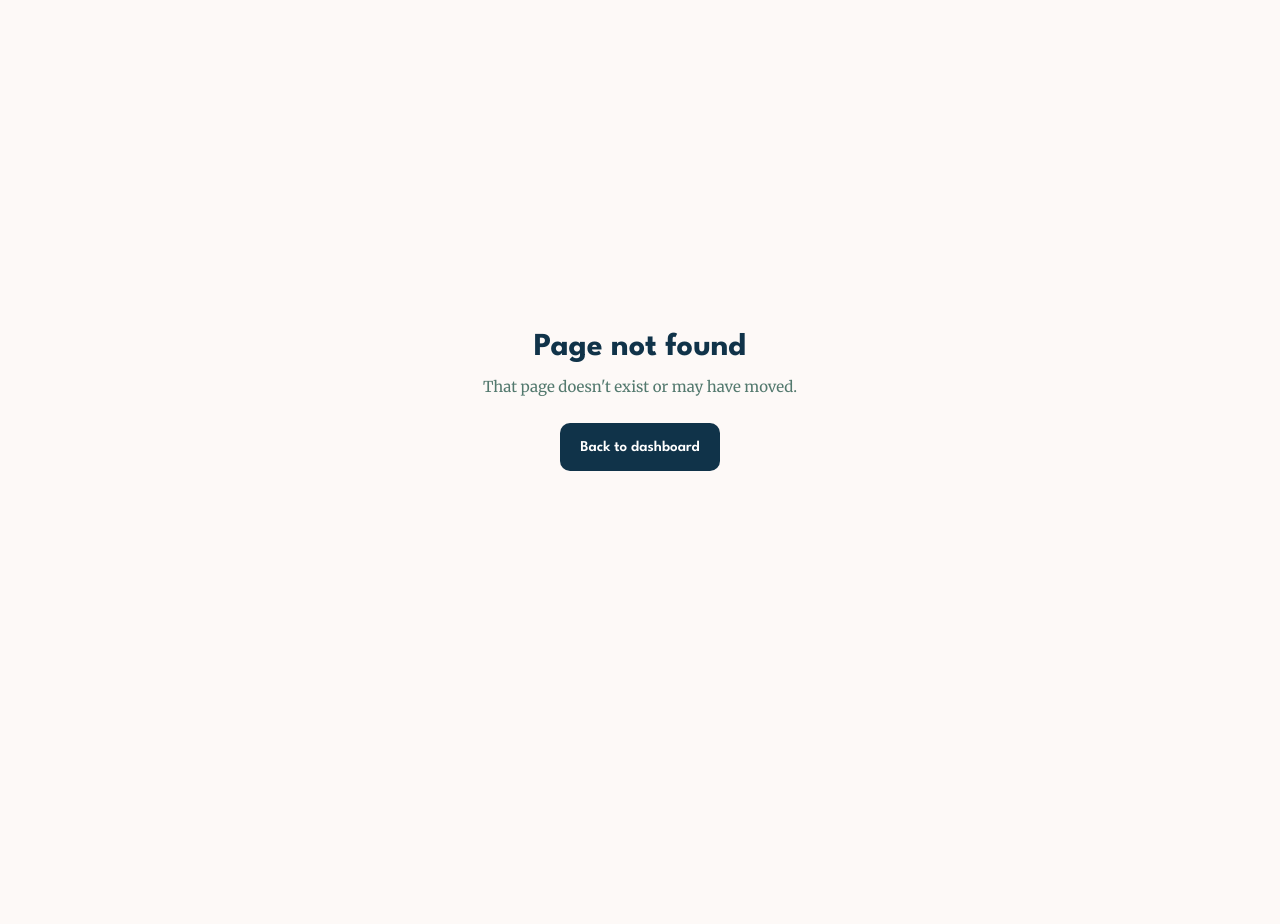
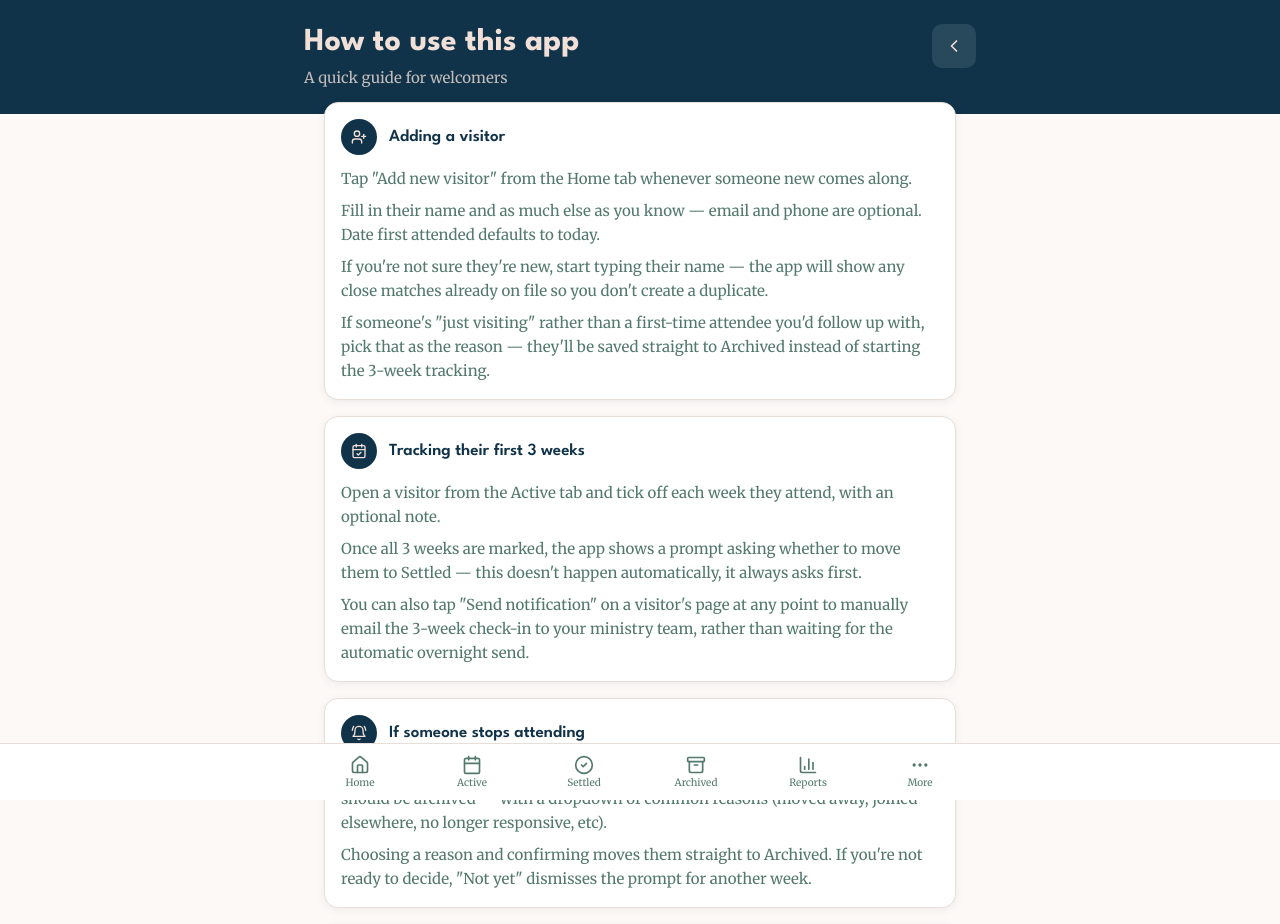
Before and after one commit to jemmataylor3-au/cpc-welcoming, a Next.js app: page /help in a window 1280 px wide. Before the commit this address had no page. Shown: the top 924 px of the page. Before the commit the page ends 800 px from the top, so only its background shows below. Built offline with nearby package versions, Linux system fonts and the light colour scheme; no server answers.

Commit message:
Add in-app how-to-use guide

```diff
--- /dev/null
+++ b/app/(app)/help/page.tsx
@@ -0,0 +1,111 @@
+"use client";
+
+import Link from "next/link";
+import { PageHeader } from "@/components/PageHeader";
+import { ChevronLeft, UserPlus, CalendarCheck, BellRing, Archive, ShieldCheck, FileText } from "lucide-react";
+
+interface Section {
+  icon: typeof UserPlus;
+  title: string;
+  body: string[];
+}
+
+const SECTIONS: Section[] = [
+  {
+    icon: UserPlus,
+    title: "Adding a visitor",
+    body: [
+      "Tap \"Add new visitor\" from the Home tab whenever someone new comes along.",
+      "Fill in their name and as much else as you know — email and phone are optional. Date first attended defaults to today.",
+      "If you're not sure they're new, start typing their name — the app will show any close matches already on file so you don't create a duplicate.",
+      "If someone's \"just visiting\" rather than a first-time attendee you'd follow up with, pick that as the reason — they'll be saved straight to Archived instead of starting the 3-week tracking.",
+    ],
+  },
+  {
+    icon: CalendarCheck,
+    title: "Tracking their first 3 weeks",
+    body: [
+      "Open a visitor from the Active tab and tick off each week they attend, with an optional note.",
+      "Once all 3 weeks are marked, the app shows a prompt asking whether to move them to Settled — this doesn't happen automatically, it always asks first.",
+      "You can also tap \"Send notification\" on a visitor's page at any point to manually email the 3-week check-in to your ministry team, rather than waiting for the automatic overnight send.",
+    ],
+  },
+  {
+    icon: BellRing,
+    title: "If someone stops attending",
+    body: [
+      "If an Active visitor hasn't attended in a while, their page shows a card asking if they should be archived — with a dropdown of common reasons (moved away, joined elsewhere, no longer responsive, etc).",
+      "Choosing a reason and confirming moves them straight to Archived. If you're not ready to decide, \"Not yet\" dismisses the prompt for another week.",
+    ],
+  },
+  {
+    icon: FileText,
+    title: "New submissions",
+    body: [
+      "Visitors can also register themselves via a public form (useful for a QR code at the welcome desk).",
+      "These land in More → New submissions as \"pending\" until a welcomer reviews and confirms the details, at which point they become a normal tracked visitor.",
+    ],
+  },
+  {
+    icon: Archive,
+    title: "Active, Settled and Archived",
+    body: [
+      "Active: still in their first 3 weeks of being tracked.",
+      "Settled: completed the 3-week journey and confirmed as connected.",
+      "Archived: no longer being tracked, with a reason recorded — moved away, joined another church, etc.",
+      "You can filter the Home tab's summary by service (Swansea / Charlestown AM / Sunday@6) to see numbers for just one service at a time.",
+    ],
+  },
+  {
+    icon: ShieldCheck,
+    title: "For admins: approving welcomers",
+    body: [
+      "When someone new signs up, they can log in but won't see any data until an admin approves them.",
+      "Go to Admin & Settings → Users to approve or remove people, set their permission level (Welcomer or Admin), and link their login to a name on the Welcomers list.",
+      "You'll also get an email whenever someone's waiting for approval, so you don't need to keep checking.",
+    ],
+  },
+];
+
+export default function HelpPage() {
+  return (
+    <div className="pb-24">
+      <PageHeader
+        title="How to use this app"
+        subtitle="A quick guide for welcomers"
+        action={
+          <Link
+            href="/more"
+            className="w-11 h-11 rounded-button bg-white/10 flex items-center justify-center shrink-0"
+          >
+            <ChevronLeft className="w-5 h-5 text-secondary" />
+          </Link>
+        }
+      />
+
+      <div className="max-w-2xl mx-auto px-5 -mt-3 space-y-4">
+        {SECTIONS.map((section) => (
+          <div key={section.title} className="card p-4">
+            <div className="flex items-center gap-3 mb-3">
+              <div className="w-9 h-9 rounded-feature bg-primary flex items-center justify-center shrink-0">
+                <section.icon className="w-4 h-4 text-secondary" strokeWidth={2} />
+              </div>
+              <h4 className="text-textPrimary">{section.title}</h4>
+            </div>
+            <div className="space-y-2">
+              {section.body.map((line, i) => (
+                <p key={i} className="text-body text-textSecondary">
+                  {line}
+                </p>
+              ))}
+            </div>
+          </div>
+        ))}
+
+        <p className="text-small text-textSecondary text-center pt-2">
+          Something not covered here? Ask whoever set up the app for you.
+        </p>
+      </div>
+    </div>
+  );
+}
--- a/app/(app)/more/page.tsx
+++ b/app/(app)/more/page.tsx
@@ -5,7 +5,7 @@ import Link from "next/link";
 import { createClient } from "@/lib/supabase/client";
 import { useAppData } from "@/lib/hooks/useAppData";
 import { PageHeader } from "@/components/PageHeader";
-import { Settings, LogOut, User, Bell, BellOff, UserPlus } from "lucide-react";
+import { Settings, LogOut, User, Bell, BellOff, UserPlus, HelpCircle } from "lucide-react";
 import { usePushNotifications } from "@/lib/hooks/usePushNotifications";
 
 export default function MorePage() {
```
